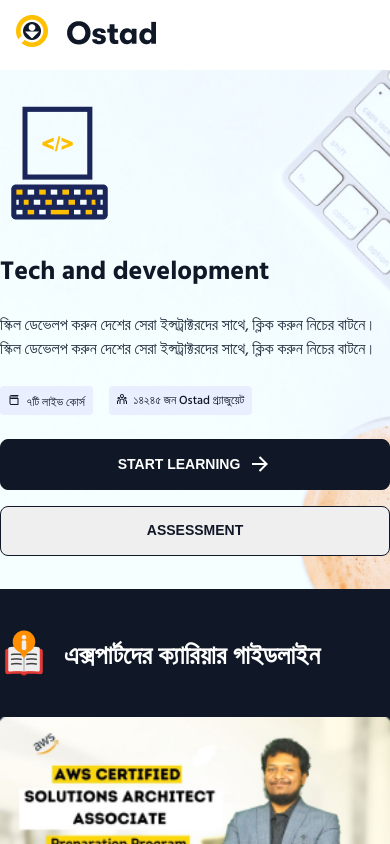
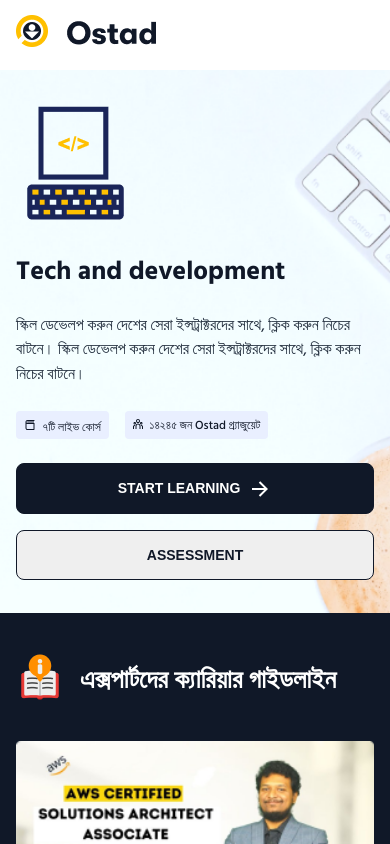
Before and after one commit to iamraihan/ostad-ui-task, a React (Create React App) app: page / in a window 390 px wide. Shown: the top 844 px of the page. Built offline with nearby package versions, Linux system fonts and the light colour scheme.

Commit message:
container-for mobile updated

```diff
--- a/src/App.css
+++ b/src/App.css
@@ -39,6 +39,7 @@
 @media (max-width: 640px) {
   .container {
     max-width: 100%;
-    padding: 0 16px;
+    padding-left: 16px !important;
+    padding-right: 16px !important;
   }
 }
```
